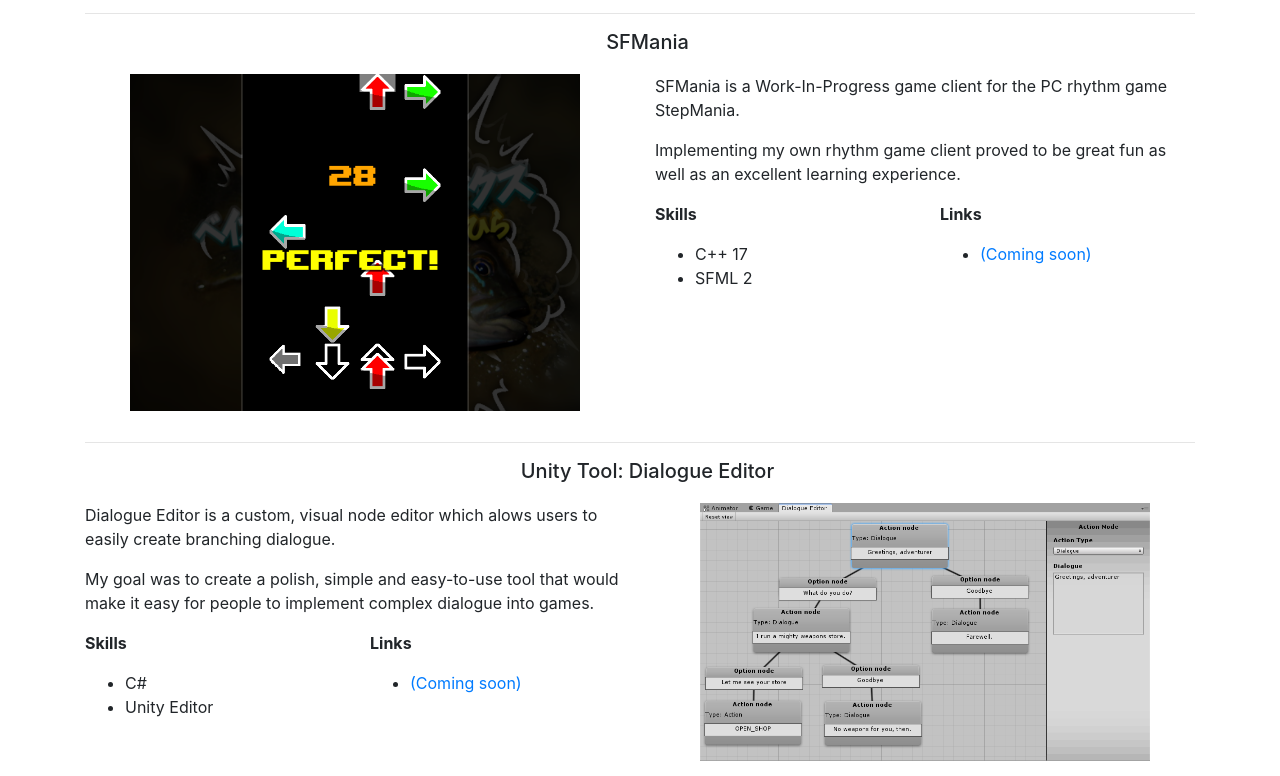
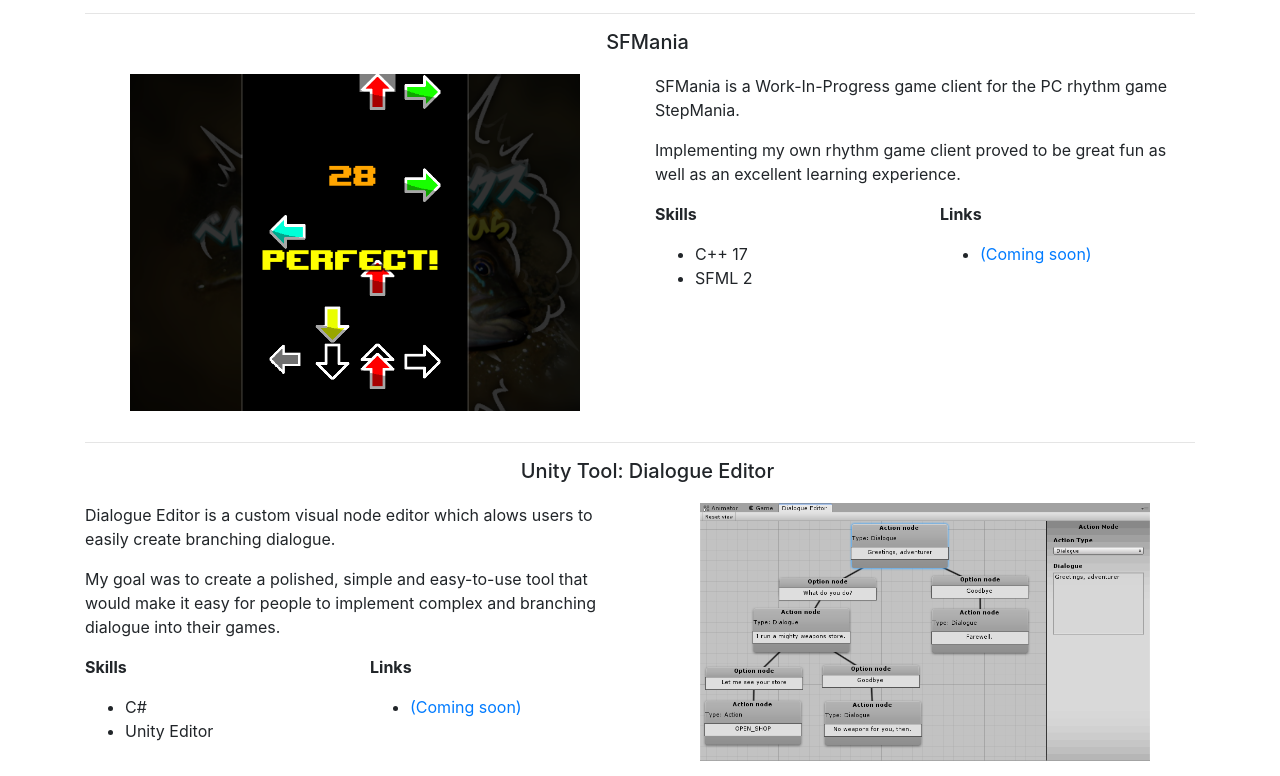
Before and after one commit to JosephBarber96/JosephBarber96.github.io, a plain HTML site: page index.html in a window 1280 px wide. Shown: the part 1003-1779 px from the top of the page. Drawn offline with nearby package versions, Linux system fonts and the light colour scheme.

Commit message:
Fix typos

```diff
--- a/index.html
+++ b/index.html
@@ -139,8 +139,8 @@
             </div>
 
             <div class="col-lg-6">
-                <p>Dialogue Editor is a custom, visual node editor which alows users to easily create branching dialogue. <p>
-                <p>My goal was to create a polish, simple and easy-to-use tool that would make it easy for people to implement complex dialogue into games.</p>
+                <p>Dialogue Editor is a custom visual node editor which alows users to easily create branching dialogue. <p>
+                <p>My goal was to create a polished, simple and easy-to-use tool that would make it easy for people to implement complex and branching dialogue into their games.</p>
                 <div class="row">
                     <div class="col-md">
                         <p class="m_bold">Skills</p>
```
